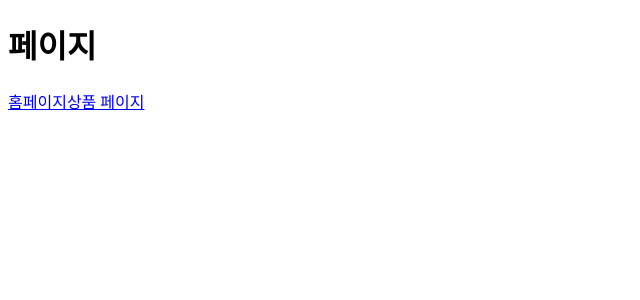
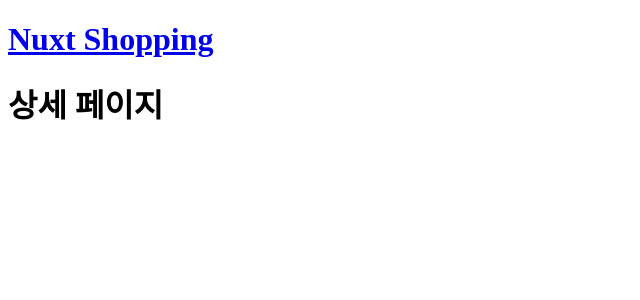
Before and after one commit to whoyoung90/Nuxt-exercise, a Nuxt app: page /detail/1 in a window 1280 px wide. Before the commit this address had no page. Shown: the top 300 px of the page, without its empty margins (0-640 px from the left). Built offline with nearby package versions, Linux system fonts and the light colour scheme.

Commit message:
study: 230524 nuxt 동적라우팅

```diff
--- a/layouts/default.vue
+++ b/layouts/default.vue
@@ -1,10 +1,10 @@
 <template>
   <div>
     <header>
-      <h1>{{ $route.name }} 페이지</h1>
-      <!-- router-link -->
-      <nuxt-link to="/">홈페이지</nuxt-link>
-      <nuxt-link to="/product">상품 페이지</nuxt-link>
+      <h1>
+        <!-- router-link -->
+        <nuxt-link to="/">Nuxt Shopping</nuxt-link>
+      </h1>
     </header>
     <!-- router-view -->
     <Nuxt />
--- /dev/null
+++ b/pages/detail/_id.vue
@@ -0,0 +1,13 @@
+<template>
+  <div>
+    <h1>상세 페이지</h1>
+  </div>
+</template>
+
+<script>
+export default {
+  created() {
+    console.log(this.$route)
+  },
+}
+</script>
--- a/pages/index.vue
+++ b/pages/index.vue
@@ -5,7 +5,12 @@
         <input type="text" />
       </div>
       <ul>
-        <li v-for="product in products" :key="product.id" class="item flex">
+        <li
+          v-for="product in products"
+          :key="product.id"
+          class="item flex"
+          @click="moveToDetailPage(product.id)"
+        >
           <img
             class="product-image"
             :src="product.imageUrl"
@@ -42,6 +47,12 @@ export default {
       imageUrl: `${item.imageUrl}?random=${Math.random()}`,
     }))
     return { products } // 리턴값이 '뷰 인스턴스 데이터'와 동일하게 동작
+  },
+
+  methods: {
+    moveToDetailPage(id) {
+      this.$router.push(`detail/${id}`)
+    },
   },
 
   // data() {
```
Also changed, not shown: pages/_id.vue (added), pages/product.vue (renamed from pages/product/index.vue).
